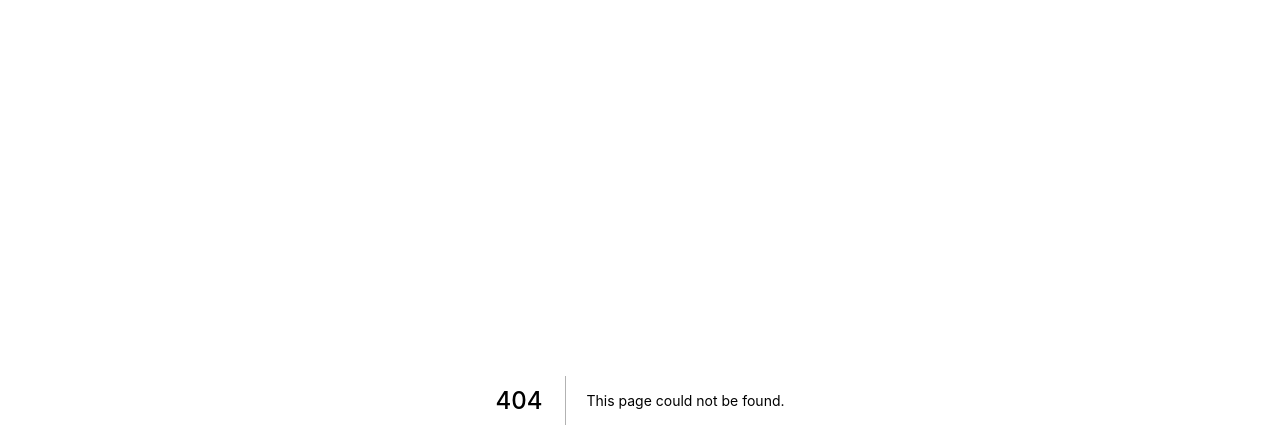
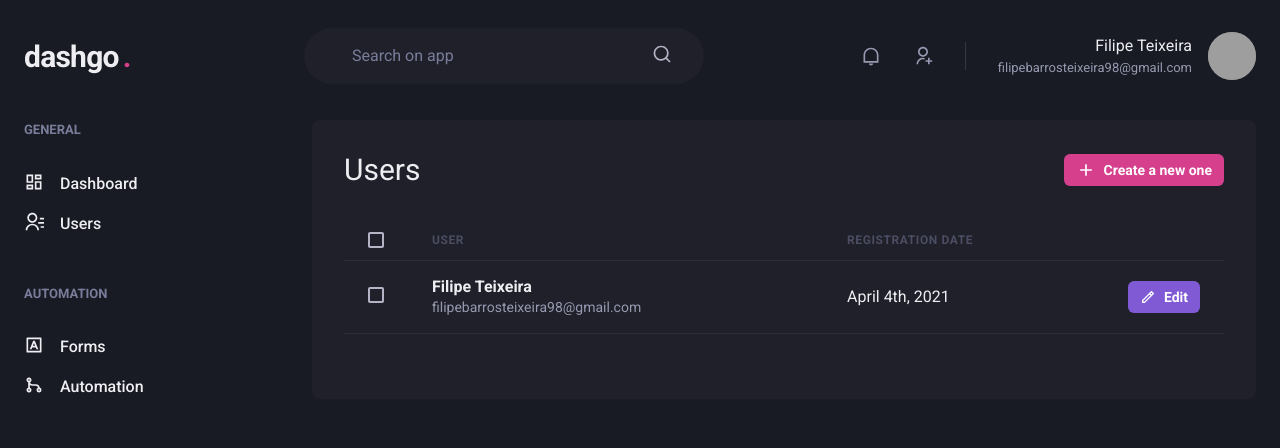
Before and after one commit to filipebteixeira98/dashgo, a Next.js app: page /users in a window 1280 px wide. Before the commit this address had no page. Shown: the top 448 px of the page. Built offline with nearby package versions, Linux system fonts and the light colour scheme; grey boxes are pictures that could not be loaded.

Commit message:
chore: created users list page

```diff
--- /dev/null
+++ b/src/pages/users/index.tsx
@@ -0,0 +1,73 @@
+import { Box, Button, Checkbox, Flex, Heading, Icon, Table, Tbody, Td, Text, Th, Thead, Tr } from "@chakra-ui/react";
+import { RiAddLine, RiPencilLine } from "react-icons/ri";
+
+import { Header } from '../../components/Form/Header'
+import { Sidebar } from '../../components/Form/Sidebar'
+
+export default function UserList() {
+  return (
+    <Box>
+      <Header />
+      <Flex
+        maxWidth={1480}
+        w="100%"
+        my="6"
+        mx="auto"
+        px="6"
+      >
+        <Sidebar />
+        <Box flex="1" borderRadius="8" bg="gray.800" p="8">
+          <Flex mb="8" align="center" justify="space-between">
+            <Heading size="lg" fontWeight="normal">Users</Heading>
+            <Button
+              as="a"
+              size="sm"
+              fontSize="sm"
+              colorScheme="pink"
+              leftIcon={<Icon as={RiAddLine} fontSize="20" />}
+            >
+              Create a new one
+            </Button>
+          </Flex>
+          <Table colorScheme="whiteAlpha">
+            <Thead>
+              <Tr>
+                <Th px="6" color="gray.300" width="8">
+                  <Checkbox colorScheme="pink" />
+                </Th>
+                <Th>User</Th>
+                <Th>Registration date</Th>
+                <Th width="8"></Th>
+              </Tr>
+            </Thead>
+            <Tbody>
+              <Tr>
+                <Td px="6">
+                  <Checkbox colorScheme="pink" />
+                </Td>
+                <Td>
+                  <Box>
+                    <Text fontWeight="bold">Filipe Teixeira</Text>
+                    <Text fontSize="sm" color="gray.300">filipebarrosteixeira98@gmail.com</Text>
+                  </Box>
+                </Td>
+                <Td>April 4th, 2021</Td>
+                <Td>
+                  <Button
+                    as="a"
+                    size="sm"
+                    fontSize="sm"
+                    colorScheme="purple"
+                    leftIcon={<Icon as={RiPencilLine} fontSize="16" />}
+                  >
+                    Edit
+                  </Button>
+                </Td>
+              </Tr>
+            </Tbody>
+          </Table>
+        </Box>
+      </Flex>
+    </Box>
+  )
+}
```
